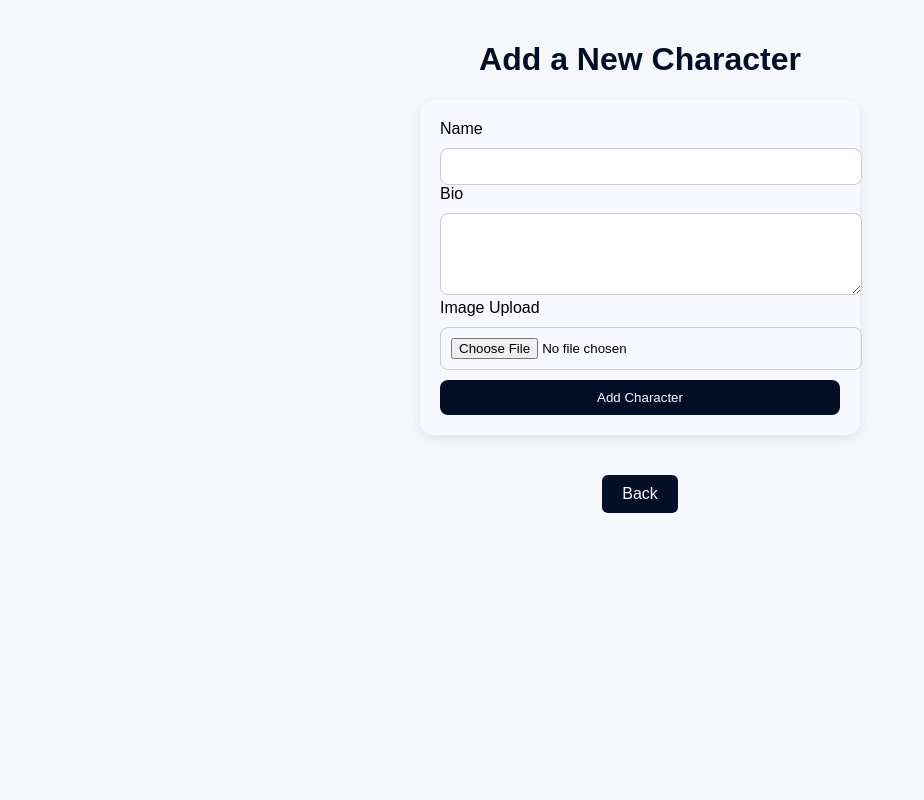
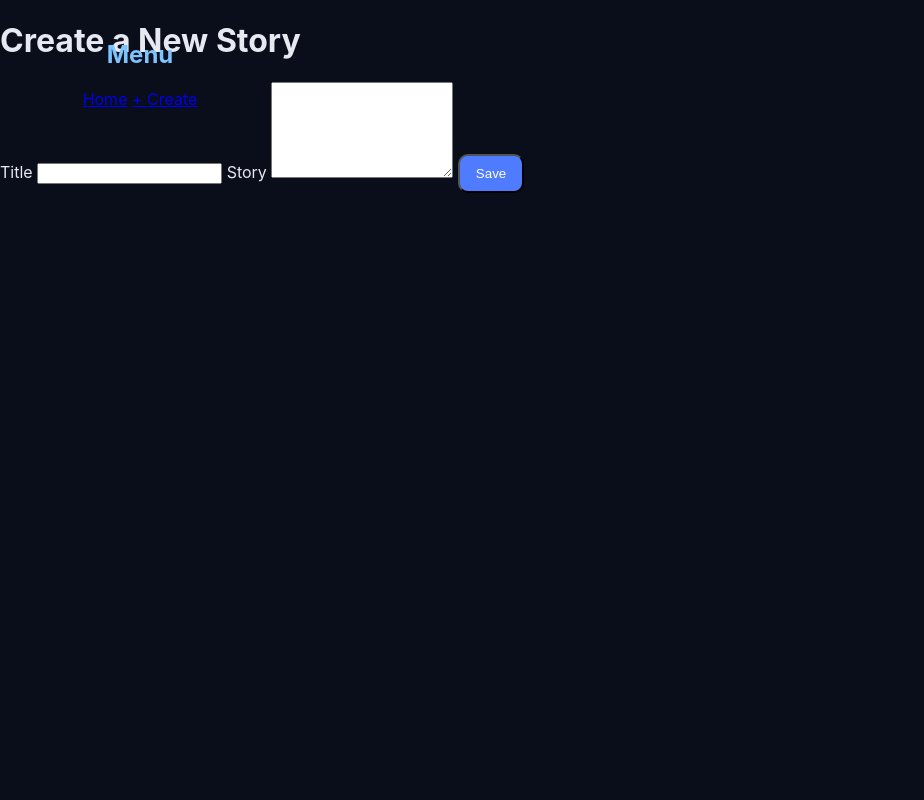
Before and after one commit to Aura-1006/class-story, a Flask app: page /add_character in a window 1280 px wide. Shown: the whole page, without its empty margins (0-924 px from the left). Run offline with Flask 3, Linux system fonts and the light colour scheme.

Commit message:
class-story

```diff
--- a/static/style.css
+++ b/static/style.css
@@ -1,101 +1,70 @@
 body {
-    font-family: Arial, sans-serif;
     margin: 0;
+    padding: 0;
+    background: #0a0d1a;
+    background-image: radial-gradient(white, 1px, transparent 1px),
+                      radial-gradient(white, 1px, transparent 1px),
+                      radial-gradient(#4f7cff, 1px, transparent 1px),;
+background-size: 2px 2px, 3px 3px, 1px 1px;
+background-position: 0 0, 40px 60px, 130px 230px;
+color: #e6e9f2;
+    font-family:'Inter', sans-serif;
+}
+.sidebar {
+    width: 240px;
+    height: 100vh;
+    background: rgda(10,13,26,0.7);
     padding: 20px;
-    background: #f6f7fb; /* hafif temiz bir arka plan */
+    position: fixed;
+    top: 0;
+    left: 0;
+    box-shadow: 3px 0 12px rgda(0,0,0,0.35);
 }
-
-h1 {
+.sidebar {
+    color: #7bc4ff;
     text-align: center;
-    color: #040f27;
+    margin-bottom: 20px;
 }
-
-/* ---- Kart liste alanı ---- */
-.container {
-    display: flex;
-    flex-wrap: wrap;
-    gap: 20px;
-    justify-content: center;
+.menu-item {
+    padding: 12px 15px ;
+    background: #111629;
+    border: radius 12px;
+    margin-bottom: 12px ;
+    cursor:pointer ;
+    transition: 0.25s ease ;
 }
-
-/* ---- Kart ---- */
-.card {
-    background-color: cornflowerblue;
-    border-radius: 12px;
-    width: 260px;
-    padding: 15px;
-    box-shadow: 0 4px 12px rgba(50, 50, 70, 0.25);
-    text-align: center;
+ menu-item:hover {
+    background: #1a1f33;
+    box-shadow: 0 0 12px rgba(79, 124, 255, 0.4);
+    transform: translateX(4px);
+ }
+ .main-content {
+    margin-left: 240px;
+    padding: 25px;
+ }
+ .card {
+    background: rgba(17, 22, 41, 0.7);
+    padding: 22px;
+    border-radius: 16px;
+margin-bottom: 20px;
+box-shadow: 0 0 15px rgba(79, 124, 255, 0.3);
+backdrop-filter: blur(4px);
+transition: 0.25s;
+ }
+ .card:hover {
+    box-shadow: 0 0 22px rgba(79, 124, 255, 0.25);
+    transform: translateY(-3px);
+ }
+ .btn {
+    background: #4f7cff;
+    padding: 10px 16px;
+    border-radius: 10px;
     color: white;
-    transition: transform 0.2s ease, box-shadow 0.3s ease;
-}
-
-/* Kart Hover (çok cool duruyor) */
-.card:hover {
-    transform: translateY(-5px);
-    box-shadow: 0 8px 18px rgba(30, 30, 40, 0.3);
-}
-
-/* Kart içindeki resim */
-.card img {
-    width: 100%;
-    height: 200px;
-    object-fit: cover;
-    border-radius: 10px;
-}
-
-/* ---- Buton ---- */
-.button {
+    text-decoration: none;
     display: inline-block;
-    padding: 10px 20px;
-    background-color: #040f27;
-    color: ghostwhite;
-    text-decoration: none;
-    border-radius: 6px;
-    margin: 20px auto;
-    transition: backgroud 0.2s ease, transform 0.2s ease;
-}
-
-.button:hover {
-    background-color: #0b1a3d;
-    transform: translateY(-2px);
-}
-
-/* ---- Form ---- */
-form {
-    max-width: 400px;
-    margin: auto;
-    background: ghostwhite;
-    padding: 20px;
-    border-radius: 14px;
-    box-shadow: 0 4px 10px rgba(0, 0, 0, 0.08);
-}
-
-/* Inputlar */
-input, textarea {
-    width: 100%;
-    padding: 10px;
-    margin-top: 10px;
-    border-radius: 8px;
-    border: 1px solid #ccc;
-}
-
-/* Submit butonu */
-input[type="submit"] {
-    background-color: #040f27;
-    color: ghostwhite;
-    border: none;
-    cursor: pointer;
-    transition: backgroud 0.2s ease;
-}
-
-input[type="submit"]:hover {
-    background-color: #0b1a3d;
-}
-
-/* Mobil uyum */
-@media (max-width: 600px) {
-    .card {
-        width: 90%;
-    }
-}
+    transition: 0.25px;
+ }
+ .btn:hover {
+    background: #6f94ff;
+    box-shadow: 0 0 10px rgba(79, 124, 255, 0.25);
+ }
--- a/templates/add.html
+++ b/templates/add.html
@@ -1,30 +1,33 @@
 <!DOCTYPE html>
 <html lang="en">
 <head>
-    <meta charset="UTF-8">
-    <title>Add Character</title>
+    <meta charset="UTF-8" />
+    <meta name="viewport" content="width=device-width, initial-scale=1.0" />
+    <title>Create New Story</title>
     <link rel="stylesheet" href="{{ url_for('static', filename='style.css') }}">
 </head>
+
 <body>
+    <!-- ===== LEFT SIDEBAR ===== -->
+    <div class="sidebar">
+        <h2>Menu</h2>
+        <a href="/">Home</a>
+        <a class="create-btn active" href="/add">+ Create</a>
+    </div>
 
-<h1>Add a New Character</h1>
+    <!-- ===== MAIN CONTENT ===== -->
+    <div class="content">
+        <h1 class="title">Create a New Story</h1>
 
-<form action="/add_character" method="POST" enctype="multipart/form-data">
-    <label>Name</label>
-    <input type="text" name="name" required>
+        <form action="/add" method="POST" class="form-box">
+            <label for="title">Title</label>
+            <input type="text" id="title" name="title" required />
 
-    <label>Bio</label>
-    <textarea name="bio" rows="4" required></textarea>
+            <label for="story">Story</label>
+            <textarea id="story" name="story" rows="6" required></textarea>
 
-    <label>Image Upload</label>
-    <input type="file" name="image" accept="image/*">
-
-    <input type="submit" value="Add Character">
-</form>
-
-<div style="text-align:center; margin-top:20px;">
-    <a class="button" href="/">Back</a>
-</div>
-
+            <button type="submit" class="btn">Save</button>
+        </form>
+    </div>
 </body>
 </html>
```
Also changed, not shown: static/uploads/style.css (deleted, +0 -101 lines), style.css (deleted, +0 -108 lines), templates/index.html (+24 -18 lines).
